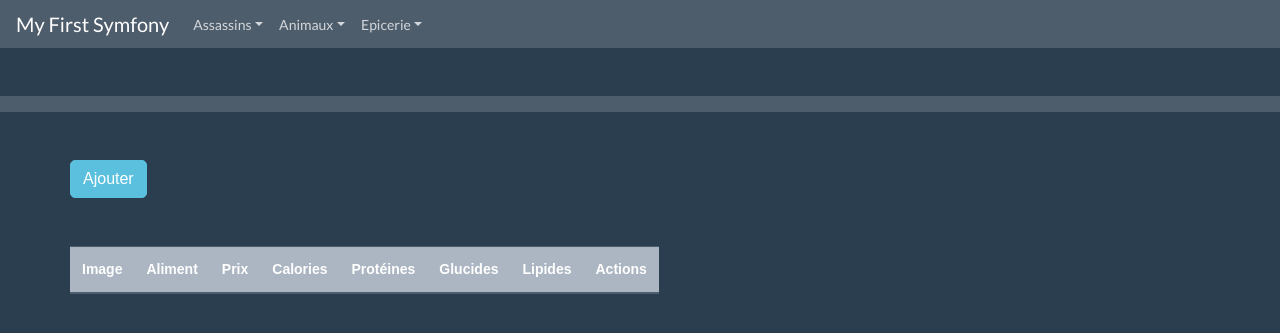
After one commit to Estelle-Rose/myFirstSymfony, a Symfony app: template templates/admin/admin_aliment/index.html.twig in a window 1280 px wide. The commit adds this page. Shown: the top 333 px of the page. Run offline with Twig, Linux system fonts and the light colour scheme; the template is opened without the code that fills it, so the values that code supplies are empty; some libraries are stand-ins or nearby versions.

Commit message:
create & update aliment / make:form

```diff
--- a/public/css/main.css
+++ b/public/css/main.css
@@ -3,3 +3,10 @@ body {
        margin: 0 !important;
     padding: 0 !important;
 }
+.btn {
+    border-radius: 5px !important;
+    -webkit-border-radius: 5px !important;
+    -moz-border-radius: 5px !important;
+    -ms-border-radius: 5px !important;
+    -o-border-radius: 5px !important;
+}
--- /dev/null
+++ b/templates/admin/admin_aliment/index.html.twig
@@ -0,0 +1,54 @@
+{% extends 'base.html.twig' %}
+
+{% block title %}{{ page_title }}{% endblock %}
+{% block pageTitle %}{{ page_title }}{% endblock %}
+
+{% block body %}
+<style>
+    .example-wrapper { margin: 1em auto; max-width: 1140px; width: 95%; font: 18px/1.5 sans-serif; }
+    .example-wrapper code { background: #F5F5F5; padding: 2px 6px; }
+</style>
+
+<div class="example-wrapper">
+  <div class="row">
+      <div class="col-12 ">
+          <a href="{{path('add_aliment')}}" class="btn btn-info mb-5">Ajouter</a>
+      </div>
+      <div class="col-12">
+          <table class="table table-responsive">
+                <thead class="thead-dark">
+                    <tr>
+                    <th scope="col" class="text-center align-middle">Image</th>
+                    <th scope="col" class="text-center align-middle">Aliment</th>
+                    <th scope="col" class="text-center align-middle">Prix</th>
+                    <th scope="col" class="text-center align-middle">Calories</th>
+                    <th scope="col" class="text-center align-middle">Protéines</th>
+                    <th scope="col" class="text-center align-middle">Glucides</th>
+                    <th scope="col" class="text-center align-middle">Lipides</th>
+                    <th scope="col" class="text-center align-middle">Actions</th>
+                    </tr>
+                </thead>
+                <tbody>
+                    {% for aliment in aliments %}
+                    <tr>
+                    <th scope="row"><img src="{{asset('images/'~aliment.image)}}" alt="{{aliment.nom}}" style="width:100px;"></th>
+                    <td class="text-center align-middle">{{ aliment.nom}}</td>
+                    <td class="text-center align-middle">{{ aliment.prix}}</td>
+                    <td class="text-center align-middle">{{ aliment.calories}}</td>
+                    <td class="text-center align-middle">{{ aliment.proteines}}</td>
+                    <td class="text-center align-middle">{{ aliment.glucides}}</td>
+                    <td class="text-center align-middle">{{ aliment.lipides}}</td>
+                    <td class=" align-middle">
+                        <div class="d-flex justify-content-between align-content-center ">
+                            <a href="{{path('update_aliment', {'id': aliment.id})}}" class="btn btn-secondary mr-2">Modifier</a>
+                            <a href="" class="btn btn-secondary">Supprimer</a>
+                        </div>
+                    </td>
+                    </tr>
+                {% endfor %}
+                </tbody>
+            </table>
+      </div>
+  </div>
+</div>
+{% endblock %}
--- a/templates/aliment/aliment.html.twig
+++ b/templates/aliment/aliment.html.twig
@@ -5,12 +5,16 @@
 
 {% block body %}
 <style>
-    .example-wrapper { margin: 1em auto; max-width: 800px; width: 95%; font: 18px/1.5 sans-serif; }
+    .example-wrapper { margin: 1em auto; max-width: 1140px; width: 95%; font: 18px/1.5 sans-serif; }
     .example-wrapper code { background: #F5F5F5; padding: 2px 6px; }
 </style>
 
 <div class="example-wrapper">
+   <div class="row">
+       <div class="col-12">
 
+       </div>
+   </div>
 
 
 </div>
--- a/templates/menu.html.twig
+++ b/templates/menu.html.twig
@@ -66,6 +66,7 @@
             >Accueil</a
           >
           <a class="dropdown-item" href="{{ path('aliments') }}">Les Aliments</a>
+          <a class="dropdown-item" href="{{ path('admin_aliment') }}">Administration</a>
 
         </div>
       </li>
```
Also changed, not shown: src/Controller/admin/AdminAlimentController.php (added, +52 -0 lines), src/Form/AlimentType.php (added, +31 -0 lines), templates/admin/admin_aliment/addOrUpdateAliment.html.twig (added, +55 -0 lines), 1 other file.
